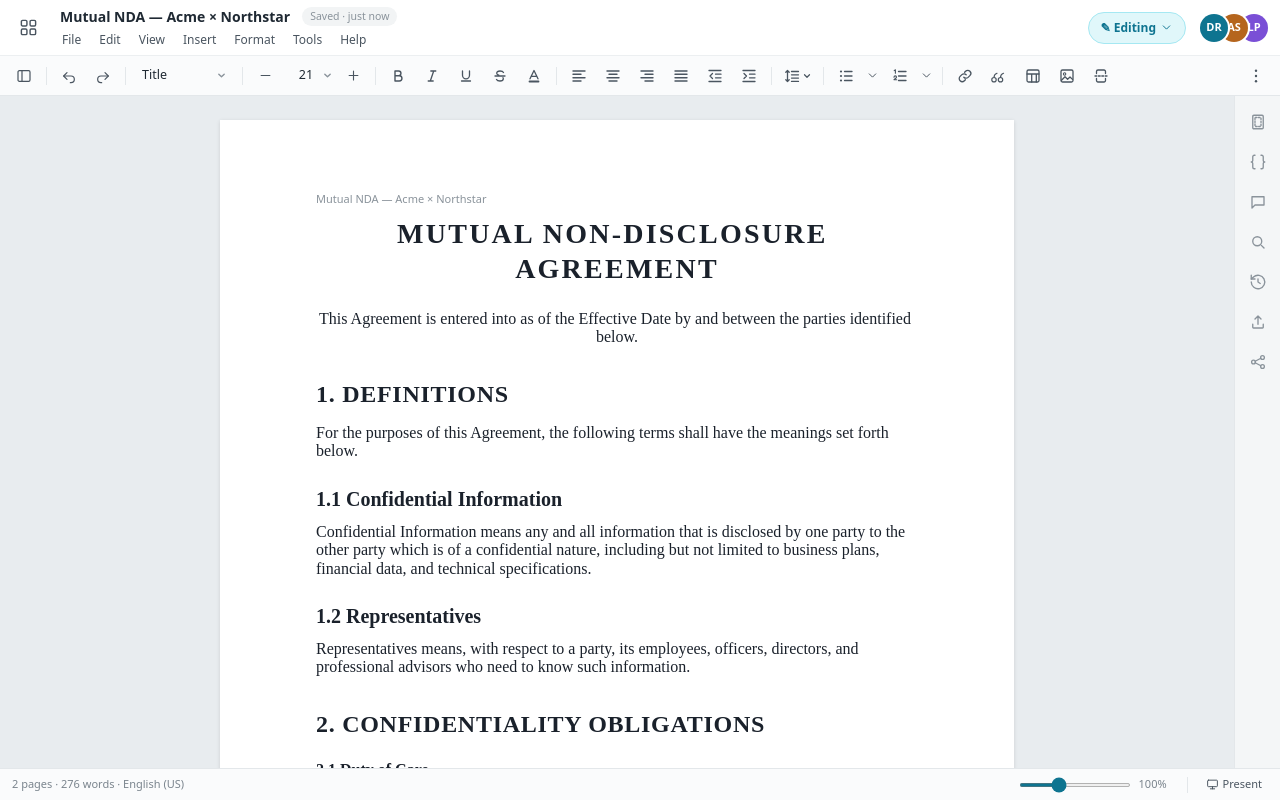
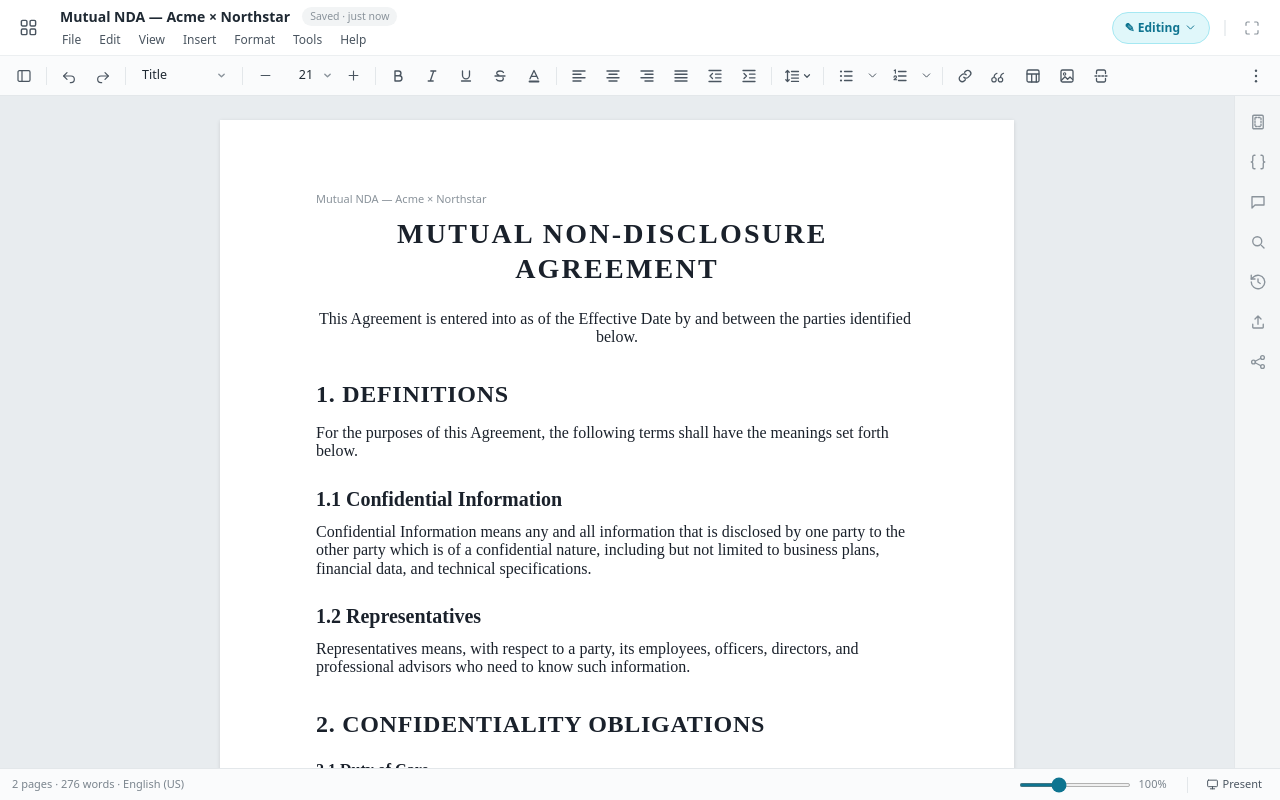
Before and after one commit to rifat-shaun/editor, a React (Vite) app: page / in a window 1280 px wide. Built offline with nearby package versions, Linux system fonts and the light colour scheme.

Commit message:
feat(find): improve find and replace

```diff
--- a/src/DocsEditor.tsx
+++ b/src/DocsEditor.tsx
@@ -16,7 +16,17 @@ import { VariablePicker } from './components/VariablePicker';
 const EMPTY_CATALOG: VariableDef[] = [];
 const EMPTY_VALUES: VariableValues = {};
 
-function DocsEditorShell({ className, brandLogo }: { className?: string; brandLogo?: BrandLogo }) {
+function DocsEditorShell({
+  className,
+  brandLogo,
+  onFullScreenClick,
+  onCloseClick,
+}: {
+  className?: string;
+  brandLogo?: BrandLogo;
+  onFullScreenClick?: () => void;
+  onCloseClick?: () => void;
+}) {
   const { editor } = useEditorState();
   const rootRef = useRef<HTMLDivElement>(null);
   const scrollerRef = useRef<HTMLDivElement>(null);
@@ -32,7 +42,7 @@ function DocsEditorShell({ className, brandLogo }: { className?: string; brandLo
         ref={rootRef}
         className={['flex h-full min-h-0 w-full flex-col bg-white text-ink', className ?? ''].join(' ')}
       >
-        <TopBar brandLogo={brandLogo} />
+        <TopBar brandLogo={brandLogo} onFullScreenClick={onFullScreenClick} onCloseClick={onCloseClick} />
       <FormattingToolbar />
 
       <div data-docs-body className="relative flex min-h-0 flex-1 overflow-hidden bg-desk">
@@ -115,7 +125,12 @@ export const DocsEditor = forwardRef<DocsEditorHandle, DocsEditorProps>(function
         onTitleChange={props.onTitleChange}
         theme={props.theme}
       >
-        <DocsEditorShell className={props.className} brandLogo={props.brandLogo} />
+        <DocsEditorShell
+          className={props.className}
+          brandLogo={props.brandLogo}
+          onFullScreenClick={props.onFullScreenClick}
+          onCloseClick={props.onCloseClick}
+        />
         <VariablesBridge handleRef={ref} />
       </EditorProvider>
     </VariablesProvider>
--- a/src/components/ToolRail.tsx
+++ b/src/components/ToolRail.tsx
@@ -62,7 +62,9 @@ export function ToolRail() {
     const onKey = (e: KeyboardEvent) => {
       if ((e.metaKey || e.ctrlKey) && !e.shiftKey && !e.altKey && e.key.toLowerCase() === 'f') {
         e.preventDefault();
-        openFind();
+        // Go through the event so an already-open panel also re-prefills the
+        // current selection (FindPanel listens for `docs:open-find`).
+        document.dispatchEvent(new CustomEvent('docs:open-find'));
       }
     };
     document.addEventListener('keydown', onKey, true);
--- a/src/components/TopBar.tsx
+++ b/src/components/TopBar.tsx
@@ -1,4 +1,4 @@
-import { useEffect, useRef, useState } from 'react';
+import { useEffect, useRef, useState, type MouseEvent as ReactMouseEvent } from 'react';
 import { useEditorState } from '../editor/context';
 import type { BrandLogo, EditorMode } from '../types';
 import { Icon } from './icons';
@@ -11,12 +11,6 @@ const MODE_LABEL: Record<EditorMode, string> = {
   editing: '✎ Editing',
   viewing: '👁 Viewing',
 };
-
-const COLLABORATORS = [
-  { name: 'Dana Ruiz', color: 'var(--color-primary)' },
-  { name: 'Amir Shah', color: '#b5651d' },
-  { name: 'Lee Park', color: '#7a4fd6' },
-];
 
 function relativeTime(ts: number | null): string {
   if (!ts) return 'All changes saved';
@@ -63,7 +57,21 @@ function ModePill() {
   );
 }
 
-export function TopBar({ brandLogo }: { brandLogo?: BrandLogo }) {
+function toggleFullscreen(e: ReactMouseEvent<HTMLElement>) {
+  const root = e.currentTarget.closest('[data-docs-editor-root]') as HTMLElement | null;
+  if (document.fullscreenElement) void document.exitFullscreen();
+  else void root?.requestFullscreen?.();
+}
+
+export function TopBar({
+  brandLogo,
+  onFullScreenClick,
+  onCloseClick,
+}: {
+  brandLogo?: BrandLogo;
+  onFullScreenClick?: () => void;
+  onCloseClick?: () => void;
+}) {
   const { title, setTitle, savedAt, mode, theme } = useEditorState();
   const viewing = mode === 'viewing';
   const [editing, setEditing] = useState(false);
@@ -92,7 +100,11 @@ export function TopBar({ brandLogo }: { brandLogo?: BrandLogo }) {
 
   return (
     <header className="print-hide flex h-14 shrink-0 items-center gap-3 border-b border-(--ui-divider) bg-(--ui-surface) px-3">
-      <ToolButton label={brandLogo?.alt ?? 'Home'} className="text-primary">
+      <ToolButton
+        label={brandLogo?.alt ?? 'Home'}
+        className="text-primary"
+        onClick={brandLogo?.onBrandLogoClick}
+      >
         {brandLogo ? (
           <img
             // Theme-aware: fall back to the light source when no dark variant
@@ -147,23 +159,31 @@ export function TopBar({ brandLogo }: { brandLogo?: BrandLogo }) {
         <MenuBar menus={MENUS} onRename={() => setEditing(true)} />
       </div>
 
-      <div className="ml-auto flex items-center gap-2.5">
+      <div className="ml-auto flex items-center gap-1.5">
         <ModePill />
-        <div className="flex items-center pl-1">
-          {COLLABORATORS.map((c, i) => (
-            <span
-              key={c.name}
-              title={c.name}
-              style={{ background: c.color, marginLeft: i === 0 ? 0 : -8, zIndex: 10 - i }}
-              className="flex h-7 w-7 items-center justify-center rounded-full text-[11px] font-semibold text-white ring-2 ring-white"
-            >
-              {c.name
-                .split(' ')
-                .map((p) => p[0])
-                .join('')}
-            </span>
-          ))}
-        </div>
+        <div className="mr-1 ml-2 h-4 w-[2px] bg-(--ui-divider)" />
+        <button
+          type="button"
+          // A consumer handler overrides the built-in native-fullscreen toggle.
+          onClick={(e) => (onFullScreenClick ? onFullScreenClick() : toggleFullscreen(e))}
+          aria-label="Toggle full screen"
+          title="Full screen"
+          className="flex h-8 w-8 items-center justify-center rounded-md text-muted hover:bg-[var(--ui-hover)] hover:text-ui"
+        >
+          <Icon.fullscreen size={16} />
+        </button>
+        {/* Close is shown only when the consumer wires it. */}
+        {onCloseClick && (
+          <button
+            type="button"
+            onClick={() => onCloseClick()}
+            aria-label="Close"
+            title="Close"
+            className="flex h-8 w-8 items-center justify-center rounded-md text-muted hover:bg-[var(--ui-hover)] hover:text-ui"
+          >
+            <Icon.x size={17} />
+          </button>
+        )}
       </div>
     </header>
   );
--- a/src/components/icons.tsx
+++ b/src/components/icons.tsx
@@ -61,6 +61,14 @@ export const Icon = {
     <Svg {...p}>
       <path d="M8 3H7a2 2 0 0 0-2 2v5a2 2 0 0 1-2 2 2 2 0 0 1 2 2v5c0 1.1.9 2 2 2h1" />
       <path d="M16 21h1a2 2 0 0 0 2-2v-5c0-1.1.9-2 2-2a2 2 0 0 1-2-2V5a2 2 0 0 0-2-2h-1" />
+    </Svg>
+  ),
+  fullscreen: (p: P) => (
+    <Svg {...p}>
+      <path d="M8 3H5a2 2 0 0 0-2 2v3" />
+      <path d="M16 3h3a2 2 0 0 1 2 2v3" />
+      <path d="M21 16v3a2 2 0 0 1-2 2h-3" />
+      <path d="M3 16v3a2 2 0 0 0 2 2h3" />
     </Svg>
   ),
   move: (p: P) => (
--- a/src/menus/menuData.ts
+++ b/src/menus/menuData.ts
@@ -208,7 +208,6 @@ const FORMAT: MenuSpec = {
         { id: 'table.delete', label: 'Delete table', destructive: true },
       ],
     },
-    { id: 'format.pageColor', label: 'Page color' },
     { divider: true },
     { id: 'format.clearFormatting', label: 'Clear formatting', shortcut: 'Mod-\\' },
   ],
--- a/src/menus/registry.ts
+++ b/src/menus/registry.ts
@@ -189,7 +189,7 @@ export const COMMANDS: Record<string, Command> = {
     run: ({ editor }) => { chain(editor).toggleBulletList().run(); editor.commands.applyBulletPreset('classic'); },
     isChecked: ({ editor }) => editor.isActive('bulletList'),
   },
-  'format.columns': {}, 'format.pageColor': {}, // unbuilt
+  'format.columns': {}, // unbuilt
   'table.insert': { run: ({ editor }) => chain(editor).insertTable({ rows: 3, cols: 3, withHeaderRow: true }).run() },
   'table.addRow': { run: ({ editor }) => chain(editor).addRowAfter().run(), isEnabled: ({ editor }) => editor.isActive('table') },
   'table.deleteRow': { run: ({ editor }) => chain(editor).deleteRow().run(), isEnabled: ({ editor }) => editor.isActive('table') },
--- a/src/types.ts
+++ b/src/types.ts
@@ -12,6 +12,17 @@ export interface DocsEditorProps {
   title?: string;
   onTitleChange?(title: string): void;
   className?: string;
+  /**
+   * Top-bar full-screen (⛶) button handler. When provided, it OVERRIDES the
+   * built-in behavior (the package does nothing itself). When omitted, the
+   * built-in full-screen toggle (native fullscreen on the editor root) is used.
+   */
+  onFullScreenClick?(): void;
+  /**
+   * Top-bar close (✕) button handler. When provided, the button renders and
+   * calls this on click. When omitted, the close button is HIDDEN.
+   */
+  onCloseClick?(): void;
   /**
    * Optional brand logo shown at the top-left in place of the app-grid icon.
    * Provide image sources (URLs, data URIs, or bundler-imported asset paths);
@@ -74,4 +85,6 @@ export interface BrandLogo {
   dark?: string;
   /** Accessible label / alt text. Defaults to "Home". */
   alt?: string;
+  /** Click handler for the brand logo button (e.g. navigate home). */
+  onBrandLogoClick?(): void;
 }
```
Also changed, not shown: src/components/FindPanel.tsx (+68 -17 lines), src/menus/README.md.
